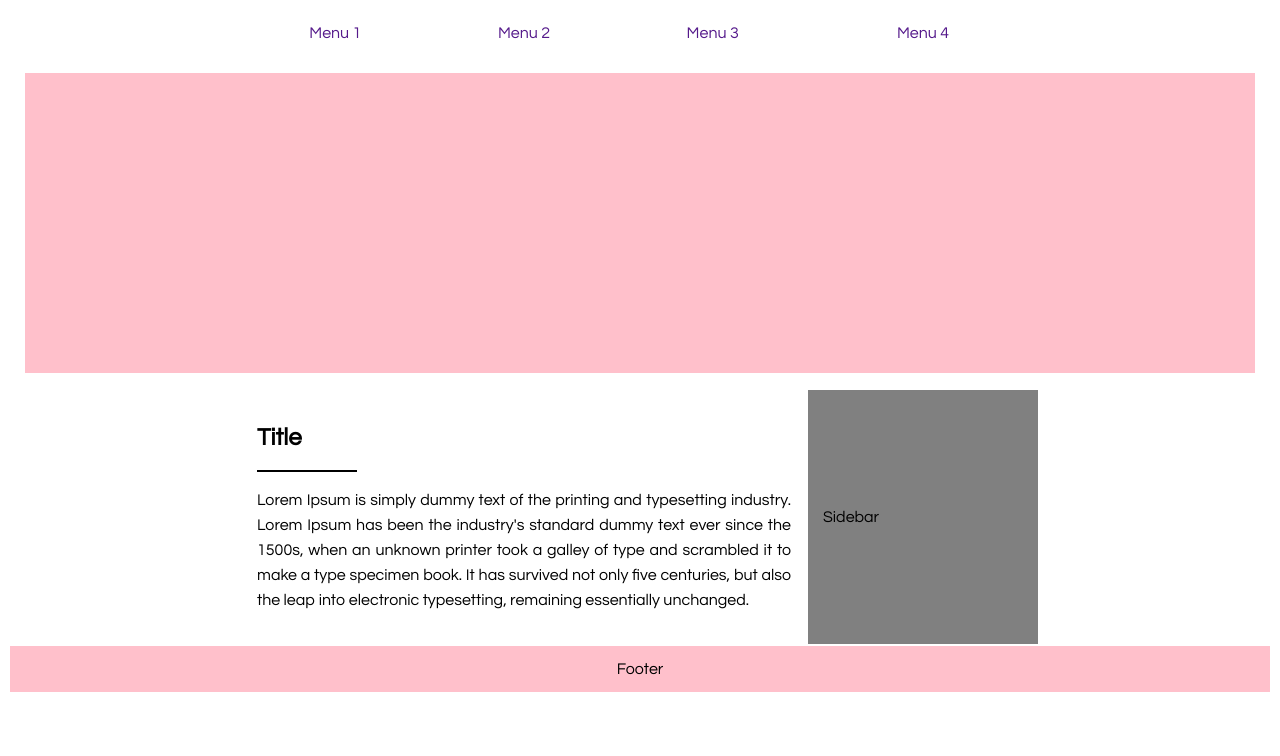
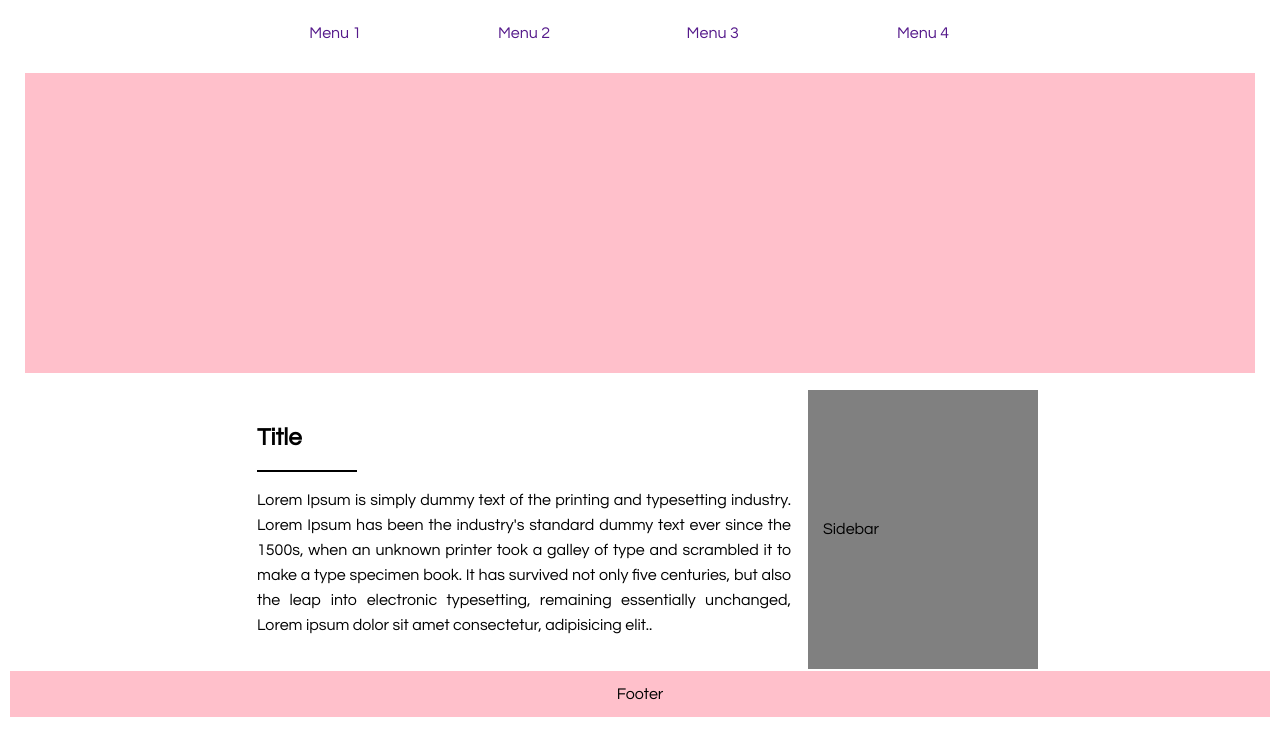
Before and after one commit to Qibiell-backend/Studi-kasus-css-Eduwork, a plain HTML site: page index.html in a window 1280 px wide. Drawn offline with Linux system fonts and the light colour scheme.

Commit message:
perbaiki repoo

```diff
--- a/index.html
+++ b/index.html
@@ -28,7 +28,7 @@
 
                 <div class="line"></div>
 
-                <p class="content">Lorem Ipsum is simply dummy text of the printing and typesetting industry. Lorem Ipsum has been the industry's standard dummy text ever since the 1500s, when an unknown printer took a galley of type and scrambled it to make a type specimen book. It has survived not only five centuries, but also the leap into electronic typesetting, remaining essentially unchanged.</p>
+                <p class="content">Lorem Ipsum is simply dummy text of the printing and typesetting industry. Lorem Ipsum has been the industry's standard dummy text ever since the 1500s, when an unknown printer took a galley of type and scrambled it to make a type specimen book. It has survived not only five centuries, but also the leap into electronic typesetting, remaining essentially unchanged, Lorem ipsum dolor sit amet consectetur, adipisicing elit..</p>
             </td>
             <td width="200px" bgcolor="gray">Sidebar</td>
             <td width="200px"></td>
```
